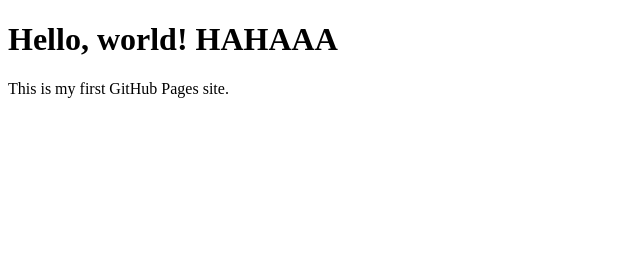
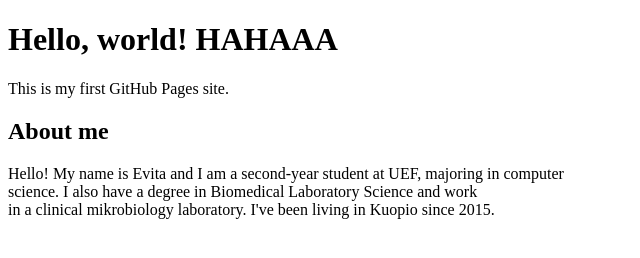
Before and after one commit to evitaromppanen/portfolio-site, a plain HTML site: page index.html in a window 1280 px wide. Shown: the whole page, without its empty margins (0-640 px from the left). Drawn offline with Linux system fonts and the light colour scheme.

```diff
--- a/index.html
+++ b/index.html
@@ -6,5 +6,12 @@
 <body>
   <h1>Hello, world! HAHAAA</h1>
   <p>This is my first GitHub Pages site.</p>
+
+  <section>
+    <h2>About me</h2>
+    <p>Hello!  My name is Evita and I am a second-year student at UEF, majoring in computer<br>
+      science. I also have a degree in Biomedical Laboratory Science and work<br>
+      in a clinical mikrobiology laboratory. I've been living in Kuopio since 2015.</p>
+  </section>
 </body>
 </html>
```
